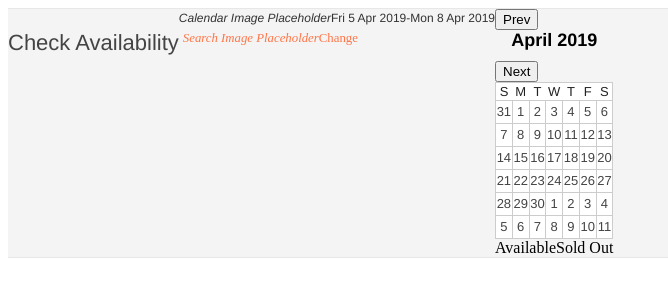
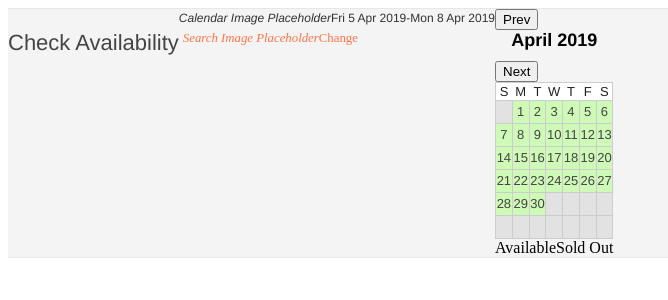
Before and after one commit to das-haustelles/rich-front-end-capstone, a React app: page / in a window 1280 px wide. Shown: the top 300 px of the page, without its empty margins (0-668 px from the left). Built offline with nearby package versions, Linux system fonts and the light colour scheme; no server answers.

Commit message:
Display dates on availability and month

```diff
--- a/client/src/components/Calendar.jsx
+++ b/client/src/components/Calendar.jsx
@@ -73,6 +73,7 @@ class Calendar extends React.Component {
           <tbody>
             {this.state.dates.map((week) => (
               <Week week={week}
+                    month={this.state.month}
                     currentDate={this.state.currentDate}
                     bookedDates={this.props.bookedDates} />
             ))}
--- a/client/src/components/Day.jsx
+++ b/client/src/components/Day.jsx
@@ -1,13 +1,14 @@
 import React from 'react';
 import styled from 'styled-components';
 
-const CalendarDay = styled.td`
+const AvailableDay = styled.td`
   border: 1px solid #ccc;
   color: #444;
   line-height: 22px;
   text-align: center;
   margin: 0;
   padding: 0;
+  background: #cef9b6;
 `
 const BookedDay = styled.td`
   border: 1px solid #ccc;
@@ -16,16 +17,31 @@ const BookedDay = styled.td`
   text-align: center;
   margin: 0;
   padding: 0;
-  background: #444;
+  background: #ffa8a8;
+`
+const OtherDay = styled.td`
+  border: 1px solid #ccc;
+  color: #e2e2e2;
+  line-height: 22px;
+  text-align: center;
+  margin: 0;
+  padding: 0;
+  background: #e2e2e2;
 `
 
-const Day = ({ date, currentDate, bookedDates }) => {
-  const unavailableDates = bookedDates.map((booking) => booking.date());
-  const isBookedDate = unavailableDates.indexOf(date) !== -1;
-  const isCurrentDate = date === currentDate;
-  return (
-    <CalendarDay key={unavailableDates} >{date}</CalendarDay>
-  )
+const Day = ({ date, currentDate, bookedDates, month }) => {
+  const unavailableDates = bookedDates.map((booking) => booking.format('YYYY-MM-DD'));
+  const isBookedDate = unavailableDates.indexOf(date.format('YYYY-MM-DD')) === -1;
+  const isCurrentDate = date.format('YYYY-MM-DD') === currentDate.format('YYYY-MM-DD');
+  const isOtherDay = date.month() !== month;
+
+  if (isOtherDay ) {
+    return <OtherDay key={date.date()} >{date.date()}</OtherDay>
+  } else if (!isBookedDate) {
+    return <BookedDay key={date.date()} >{date.date()}</BookedDay>
+  } else {
+    return <AvailableDay key={date.date()} >{date.date()}</AvailableDay>
+  }
 }
 
 export default Day;
--- a/client/src/components/Week.jsx
+++ b/client/src/components/Week.jsx
@@ -9,12 +9,13 @@ const CalendarWeek = styled.tr`
   text-align: center;
 `
 
-const Week = ({ week, currentDate, bookedDates }) => {
+const Week = ({ week, currentDate, bookedDates, month }) => {
   return (
     <CalendarWeek>
       {week.map((date) => (
-        <Day date={date.date()}
-             currentDate={currentDate.date()}
+        <Day date={date}
+             month={month}
+             currentDate={currentDate}
              bookedDates={bookedDates}/>
       ))}
     </CalendarWeek>
```
